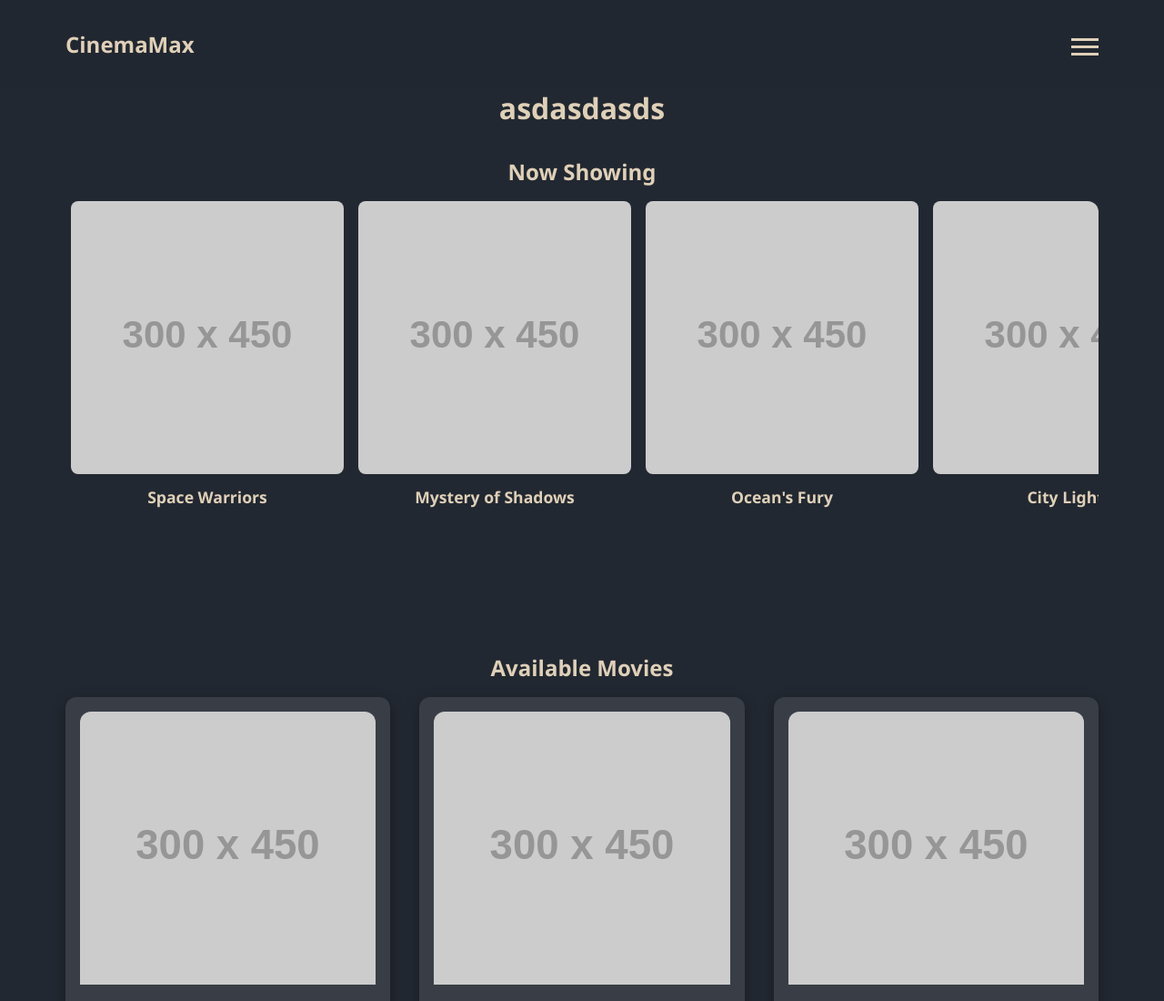
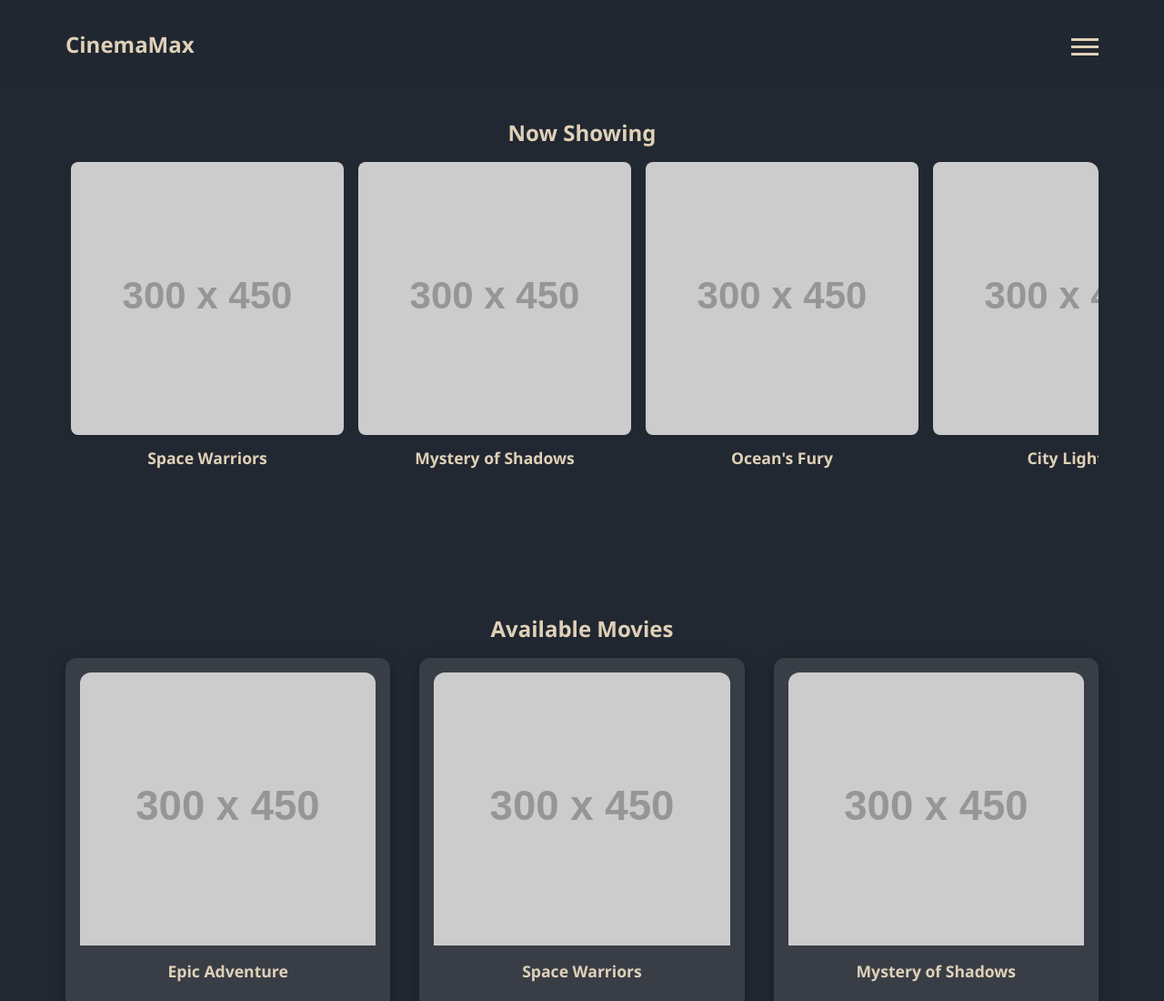
Before and after one commit to thanapdev/project-theater-system, a plain HTML site: page index.html in a window 1280 px wide. Shown: the top 1100 px of the page at 91% size. Drawn offline with Linux system fonts and the light colour scheme; placeholder pictures from the web are drawn by us.

Commit message:
ลบ ๆ

```diff
--- a/index.html
+++ b/index.html
@@ -33,7 +33,6 @@
     </nav>
   </div>
 
-  <h1>asdasdasds</h1>
   <!-- Overlay -->
   <div class="overlay" id="overlay"></div>
 
```
